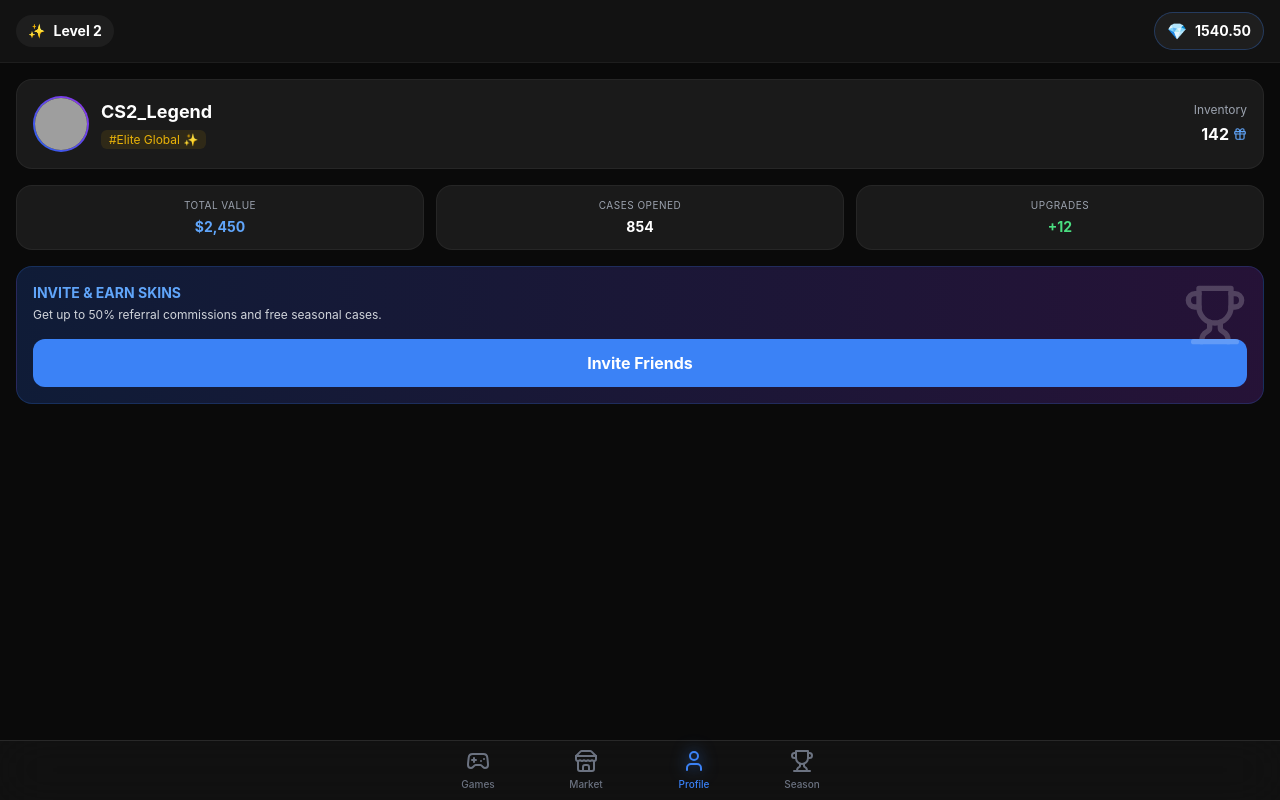
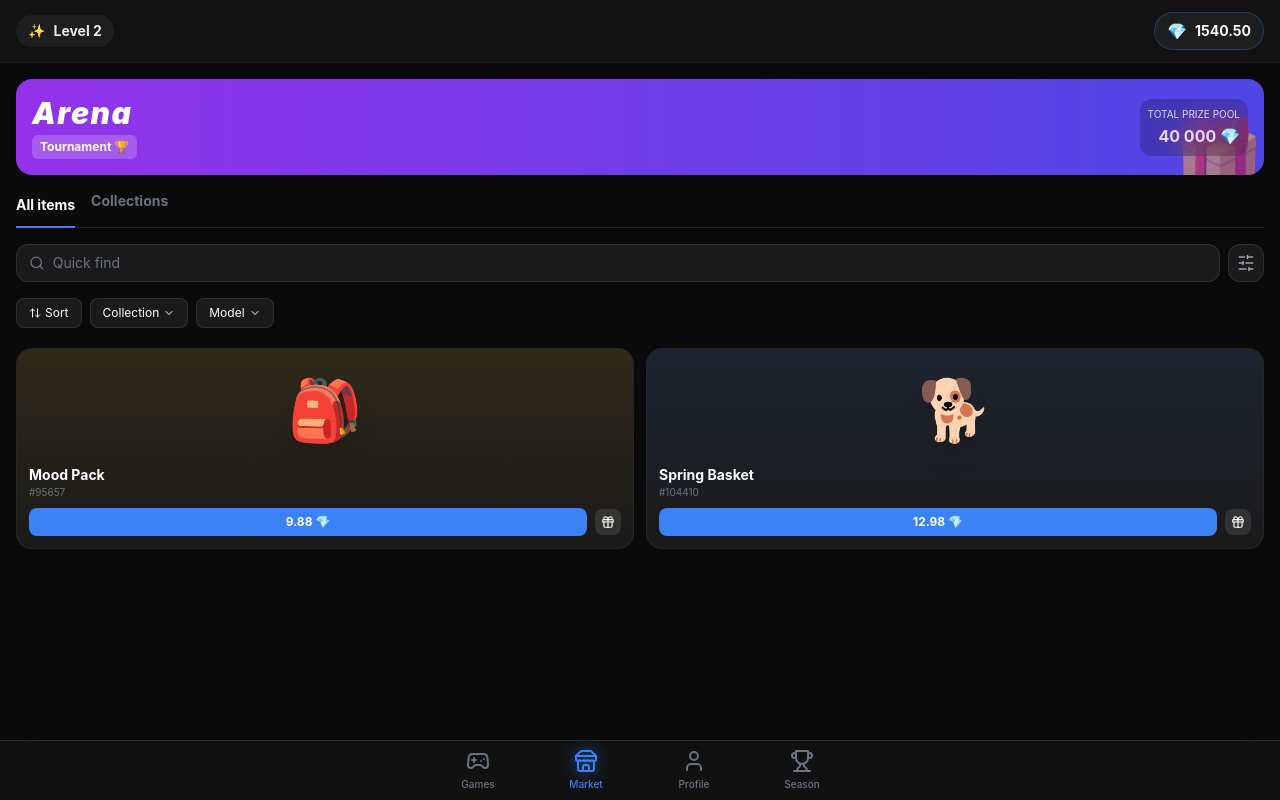
Before and after one commit to molniyamaqueen/cs2-case-simulator, a React (Vite) app: page / in a window 1280 px wide. Built offline with nearby package versions, Linux system fonts and the light colour scheme; grey boxes are pictures that could not be loaded.

Commit message:
Update App.jsx

```diff
--- a/src/App.jsx
+++ b/src/App.jsx
@@ -1,8 +1,8 @@
 import React, { useState } from 'react';
-import { Gamepad2, Store, Gift, Trophy, User, Settings, Bell, ChevronRight } from 'lucide-react';
+import { Gamepad2, Store, Gift, Trophy, User, Search, SlidersHorizontal, ArrowUpDown, ChevronDown } from 'lucide-react';
 
 const App = () => {
-  const [activeTab, setActiveTab] = useState('profile');
+  const [activeTab, setActiveTab] = useState('store');
   const [balance, setBalance] = useState(1540.50);
 
   // Компонент нижней кнопки навигации
@@ -24,11 +24,11 @@ const App = () => {
   return (
     <div className="flex flex-col h-screen bg-[#0a0a0a] text-white font-sans overflow-hidden">
 
-      {/* HEADER (Верхняя панель) */}
+      {/* HEADER */}
       <header className="flex justify-between items-center px-4 py-3 bg-[#121212] border-b border-white/5 z-10">
         <div className="flex items-center space-x-2 bg-white/5 px-3 py-1.5 rounded-full">
           <span className="text-yellow-500 text-sm">✨</span>
-          <span className="text-sm font-bold">Level 2</span>
+          <span className="text-sm font-bold text-gray-200">Level 2</span>
         </div>
         <div className="flex items-center space-x-2 bg-white/5 px-3 py-1.5 rounded-full border border-blue-500/30">
           <span className="text-blue-400 font-bold">💎</span>
@@ -39,10 +39,9 @@ const App = () => {
       {/* MAIN CONTENT AREA */}
       <main className="flex-1 overflow-y-auto pb-24">
 
-        {/* ЭКРАН ПРОФИЛЯ (Сделан по твоему скрину #7) */}
+        {/* ЭКРАН ПРОФИЛЯ */}
         {activeTab === 'profile' && (
           <div className="p-4 space-y-4 animate-in fade-in slide-in-from-bottom-4 duration-300">
-            {/* Карточка юзера */}
             <div className="bg-[#1a1a1a] p-4 rounded-2xl flex items-center justify-between border border-white/5">
               <div className="flex items-center space-x-3">
                 <div className="w-14 h-14 bg-gradient-to-tr from-blue-600 to-purple-600 rounded-full p-0.5">
@@ -62,14 +61,13 @@ const App = () => {
               </div>
             </div>
 
-            {/* Статистика */}
             <div className="grid grid-cols-3 gap-3">
               <div className="bg-[#1a1a1a] p-3 rounded-2xl border border-white/5 text-center">
                 <div className="text-[10px] text-gray-400 uppercase tracking-wider mb-1">Total Value</div>
                 <div className="font-bold text-sm text-blue-400">$2,450</div>
               </div>
               <div className="bg-[#1a1a1a] p-3 rounded-2xl border border-white/5 text-center">
-                <div className="text-[10px] text-gray-400 uppercase tracking-wider mb-1">Cases Opened</div>
+                <div className="text-[10px] text-gray-400 uppercase tracking-wider mb-1">Cases</div>
                 <div className="font-bold text-sm">854</div>
               </div>
               <div className="bg-[#1a1a1a] p-3 rounded-2xl border border-white/5 text-center">
@@ -78,13 +76,12 @@ const App = () => {
               </div>
             </div>
 
-            {/* Блок Cashback / Пригласи друга */}
             <div className="bg-gradient-to-r from-blue-600/20 to-purple-600/20 p-4 rounded-2xl border border-blue-500/20 relative overflow-hidden">
               <div className="absolute top-0 right-0 p-4 opacity-20">
                 <Trophy size={64} />
               </div>
               <h3 className="font-bold text-sm mb-1 uppercase text-blue-400">Invite & Earn Skins</h3>
-              <p className="text-xs text-gray-300 mb-4 w-3/4">Get up to 50% referral commissions and free seasonal cases.</p>
+              <p className="text-xs text-gray-300 mb-4 w-3/4">Get up to 50% referral commissions and free cases.</p>
               <button className="w-full bg-blue-500 hover:bg-blue-600 text-white font-bold py-3 rounded-xl transition-colors">
                 Invite Friends
               </button>
@@ -92,14 +89,89 @@ const App = () => {
           </div>
         )}
 
+        {/* ЭКРАН МАРКЕТА (Из скрина #2) */}
+        {activeTab === 'store' && (
+          <div className="p-4 space-y-4 animate-in fade-in slide-in-from-bottom-4 duration-300">
+            {/* Арена Баннер */}
+            <div className="bg-gradient-to-r from-purple-600 to-indigo-600 rounded-2xl p-4 flex justify-between items-center relative overflow-hidden">
+              <div className="absolute right-0 -bottom-4 opacity-50 text-7xl">🎁</div>
+              <div className="relative z-10">
+                <h2 className="text-3xl font-black italic tracking-wider">Arena</h2>
+                <div className="bg-white/20 text-xs inline-block px-2 py-1 rounded-md mt-1 backdrop-blur-sm font-bold">Tournament 🏆</div>
+              </div>
+              <div className="text-right relative z-10 bg-black/20 p-2 rounded-xl backdrop-blur-md">
+                <div className="text-[10px] text-white/80 uppercase mb-0.5">Total Prize Pool</div>
+                <div className="font-bold text-purple-200">40 000 💎</div>
+              </div>
+            </div>
+
+            {/* Вкладки маркета */}
+            <div className="flex space-x-4 text-sm font-bold border-b border-white/10 pb-2">
+              <button className="text-white border-b-2 border-blue-500 pb-2 -mb-[9px]">All items</button>
+              <button className="text-gray-500 hover:text-gray-300 pb-2">Collections</button>
+            </div>
+
+            {/* Поиск и фильтры */}
+            <div className="flex space-x-2">
+              <div className="flex-1 bg-[#1a1a1a] border border-white/10 rounded-xl flex items-center px-3 py-2">
+                <Search size={16} className="text-gray-500 mr-2" />
+                <input type="text" placeholder="Quick find" className="bg-transparent border-none text-sm w-full outline-none placeholder-gray-500" />
+              </div>
+              <button className="bg-[#1a1a1a] border border-white/10 p-2 rounded-xl text-gray-400 hover:text-white">
+                <SlidersHorizontal size={18} />
+              </button>
+            </div>
+
+            <div className="flex space-x-2 overflow-x-auto pb-1 scrollbar-hide">
+              <button className="bg-[#1a1a1a] border border-white/10 px-3 py-1.5 rounded-lg text-xs flex items-center space-x-1 whitespace-nowrap"><ArrowUpDown size={12} /><span>Sort</span></button>
+              <button className="bg-[#1a1a1a] border border-white/10 px-3 py-1.5 rounded-lg text-xs flex items-center space-x-1 whitespace-nowrap"><span>Collection</span><ChevronDown size={12} /></button>
+              <button className="bg-[#1a1a1a] border border-white/10 px-3 py-1.5 rounded-lg text-xs flex items-center space-x-1 whitespace-nowrap"><span>Model</span><ChevronDown size={12} /></button>
+            </div>
+
+            {/* Карточки товаров */}
+            <div className="grid grid-cols-2 gap-3 mt-4">
+              {/* Карточка 1 */}
+              <div className="bg-[#1a1a1a] border border-white/5 rounded-2xl p-3 flex flex-col relative overflow-hidden group">
+                <div className="bg-gradient-to-b from-yellow-500/20 to-transparent absolute inset-0 z-0 opacity-50"></div>
+                <div className="h-24 flex items-center justify-center relative z-10 mb-2">
+                  <span className="text-6xl drop-shadow-xl group-hover:scale-110 transition-transform">🎒</span>
+                </div>
+                <div className="relative z-10">
+                  <h3 className="font-bold text-sm">Mood Pack</h3>
+                  <p className="text-[10px] text-gray-500 mb-2">#95657</p>
+                  <div className="flex justify-between items-center">
+                    <button className="bg-blue-500 hover:bg-blue-600 text-white font-bold text-xs py-1.5 px-3 rounded-lg flex-1 mr-2">9.88 💎</button>
+                    <button className="bg-white/10 p-1.5 rounded-lg"><Gift size={14} /></button>
+                  </div>
+                </div>
+              </div>
+
+              {/* Карточка 2 */}
+              <div className="bg-[#1a1a1a] border border-white/5 rounded-2xl p-3 flex flex-col relative overflow-hidden group">
+                <div className="bg-gradient-to-b from-blue-500/20 to-transparent absolute inset-0 z-0 opacity-50"></div>
+                <div className="h-24 flex items-center justify-center relative z-10 mb-2">
+                  <span className="text-6xl drop-shadow-xl group-hover:scale-110 transition-transform">🐕</span>
+                </div>
+                <div className="relative z-10">
+                  <h3 className="font-bold text-sm">Spring Basket</h3>
+                  <p className="text-[10px] text-gray-500 mb-2">#104410</p>
+                  <div className="flex justify-between items-center">
+                    <button className="bg-blue-500 hover:bg-blue-600 text-white font-bold text-xs py-1.5 px-3 rounded-lg flex-1 mr-2">12.98 💎</button>
+                    <button className="bg-white/10 p-1.5 rounded-lg"><Gift size={14} /></button>
+                  </div>
+                </div>
+              </div>
+            </div>
+          </div>
+        )}
+
         {/* ЗАГЛУШКИ ДЛЯ ДРУГИХ ЭКРАНОВ */}
         {activeTab === 'games' && <div className="p-4 flex h-full items-center justify-center text-gray-500">Тут будет рулетка CS2 🎰</div>}
-        {activeTab === 'store' && <div className="p-4 flex h-full items-center justify-center text-gray-500">Тут будет маркет скинов 🛒</div>}
         {activeTab === 'season' && <div className="p-4 flex h-full items-center justify-center text-gray-500">Тут будут сезоны и квесты 🏆</div>}
 
       </main>
 
-      {/* BOTTOM NAVIGATION (Стеклянная нижняя панель) */}
+      {/* BOTTOM NAVIGATION */}
       <nav className="fixed bottom-0 w-full bg-[#121212]/90 backdrop-blur-xl border-t border-white/10 pb-safe pt-2 px-2 z-50">
         <div className="flex justify-between items-center max-w-md mx-auto px-2 mb-2">
           <NavButton id="games" icon={<Gamepad2 />} label="Games" />
```
